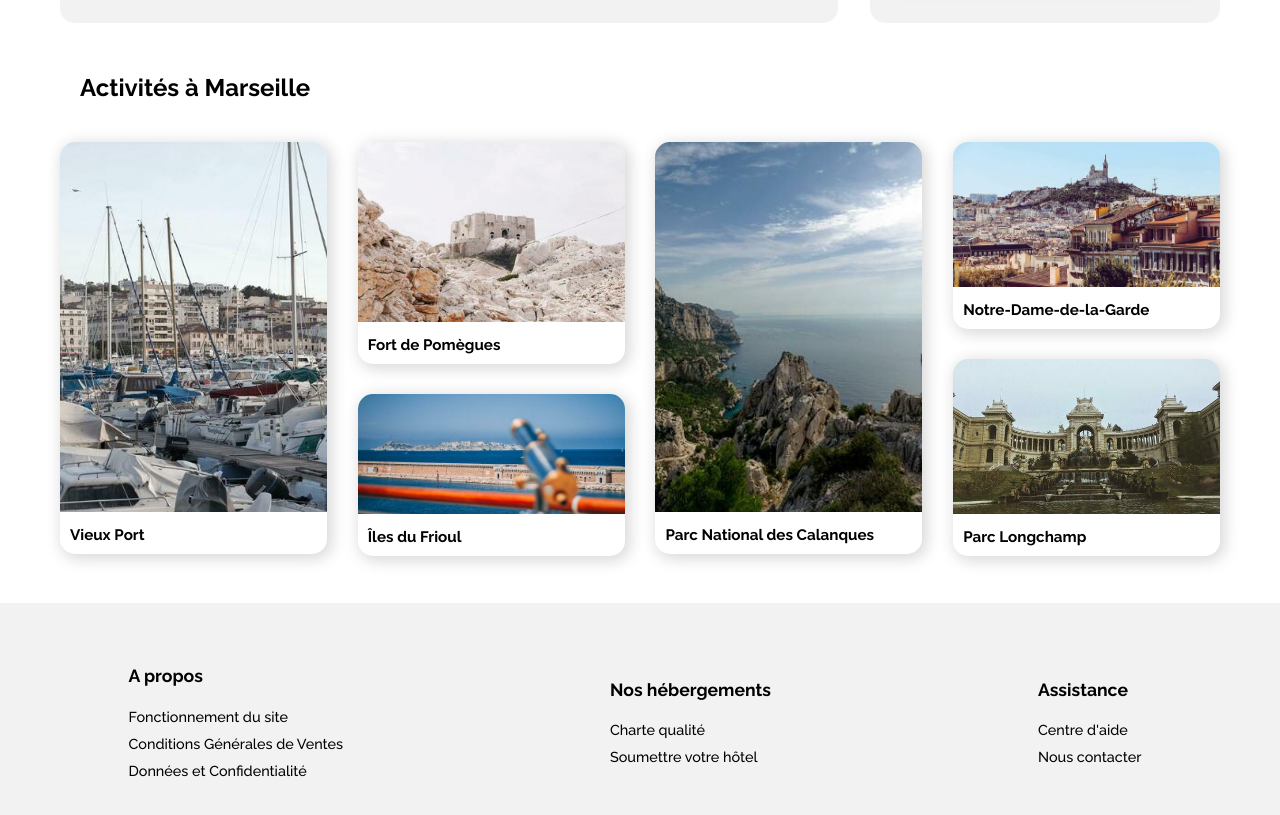
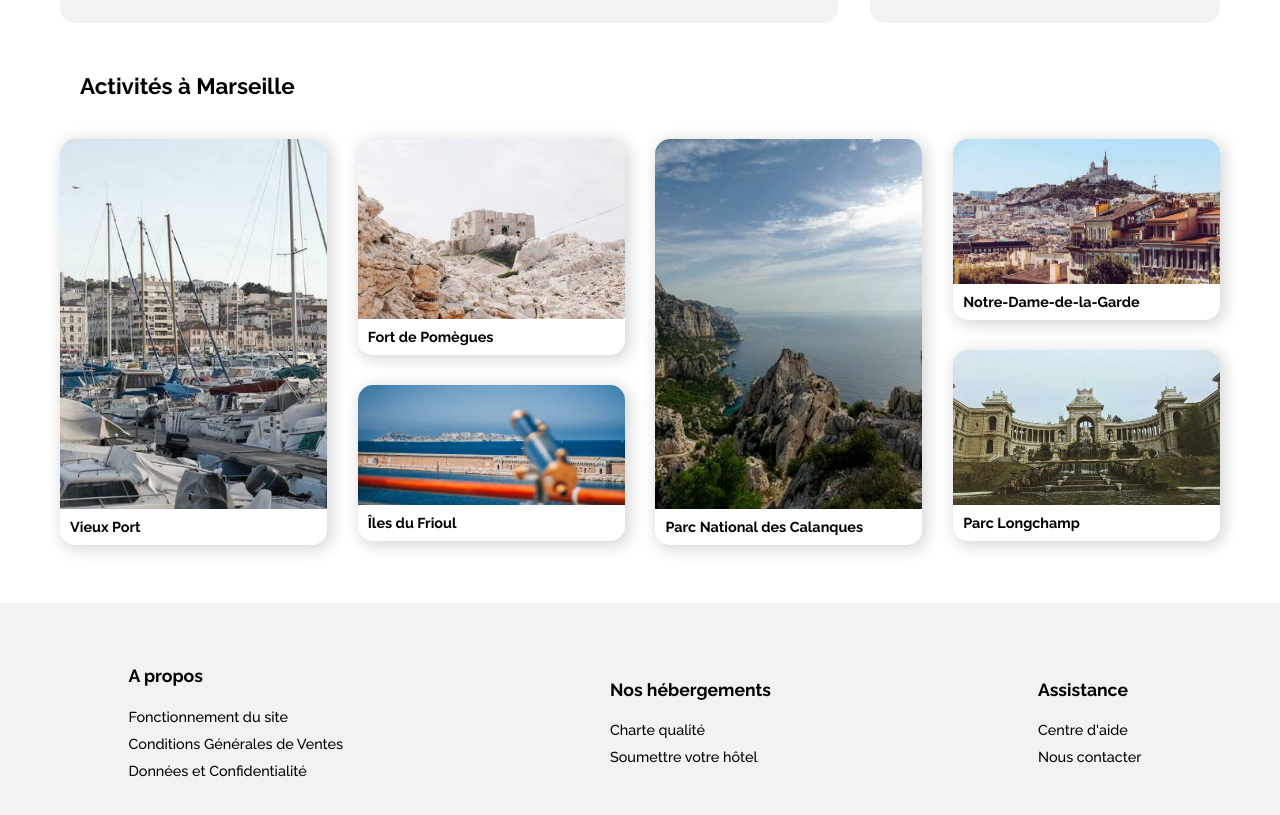
Before and after one commit to hyejinyeo/HyejinYeo_2_09042021, a plain HTML site: page index.html in a window 1280 px wide. Shown: the part 1039-1854 px from the top of the page. Drawn offline with Linux system fonts and the light colour scheme.

Commit message:
Modification de Section 3: font size - Ordinateur

```diff
--- a/style.css
+++ b/style.css
@@ -118,6 +118,7 @@
     .text_bloc h2
     {
         font-size: 1.4em;
+        font-weight: bold;
     }
     .text_bloc p
     {
@@ -270,6 +271,7 @@
     {
         padding: 20px 20px 0 20px;
         font-size: 1.4em;
+        font-weight: bold;
     }
     .groupe_carte_hebergements
     {
@@ -358,6 +360,7 @@
         padding: 20px 20px 0 20px;
         margin-bottom: 35px;
         font-size: 1.4em;
+        font-weight: bold;
     }
     .carte_aside
     {
@@ -410,6 +413,8 @@
     {
         padding: 20px 20px 10px 20px;
         margin: 30px 0;
+        font-size: 1.4em;
+        font-weight: bold;
     }
     .groupe_carte_activites
     {
@@ -517,9 +522,9 @@
     }
     .activites_element > h3
     {
-        font-size: 0.95em;
+        font-size: 0.9em;
         font-weight: bold;
-        margin: 10px 0 0 10px;
+        margin: 5px 0 0 10px;
     }
 /*Footer*/
     footer
```
